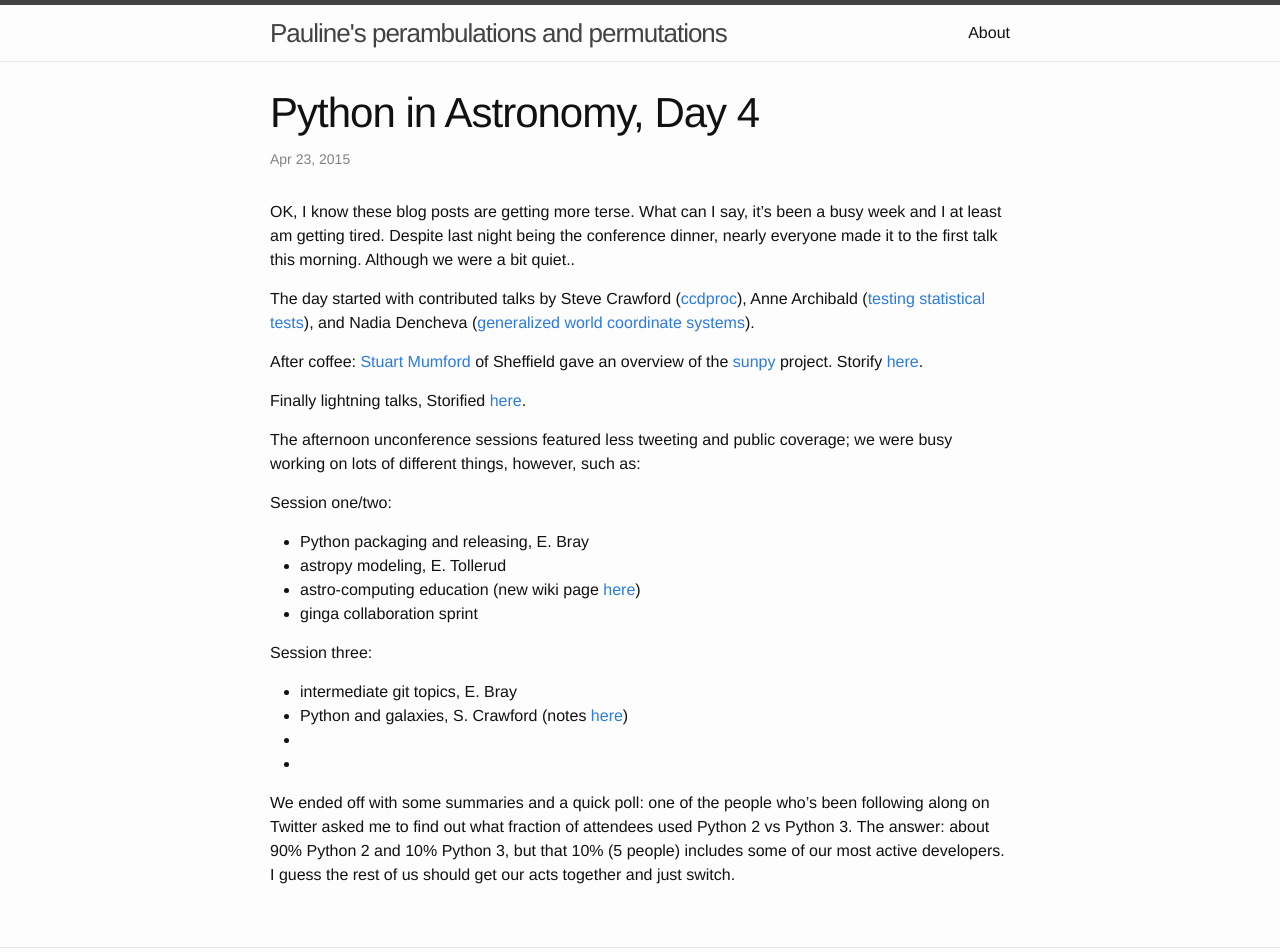
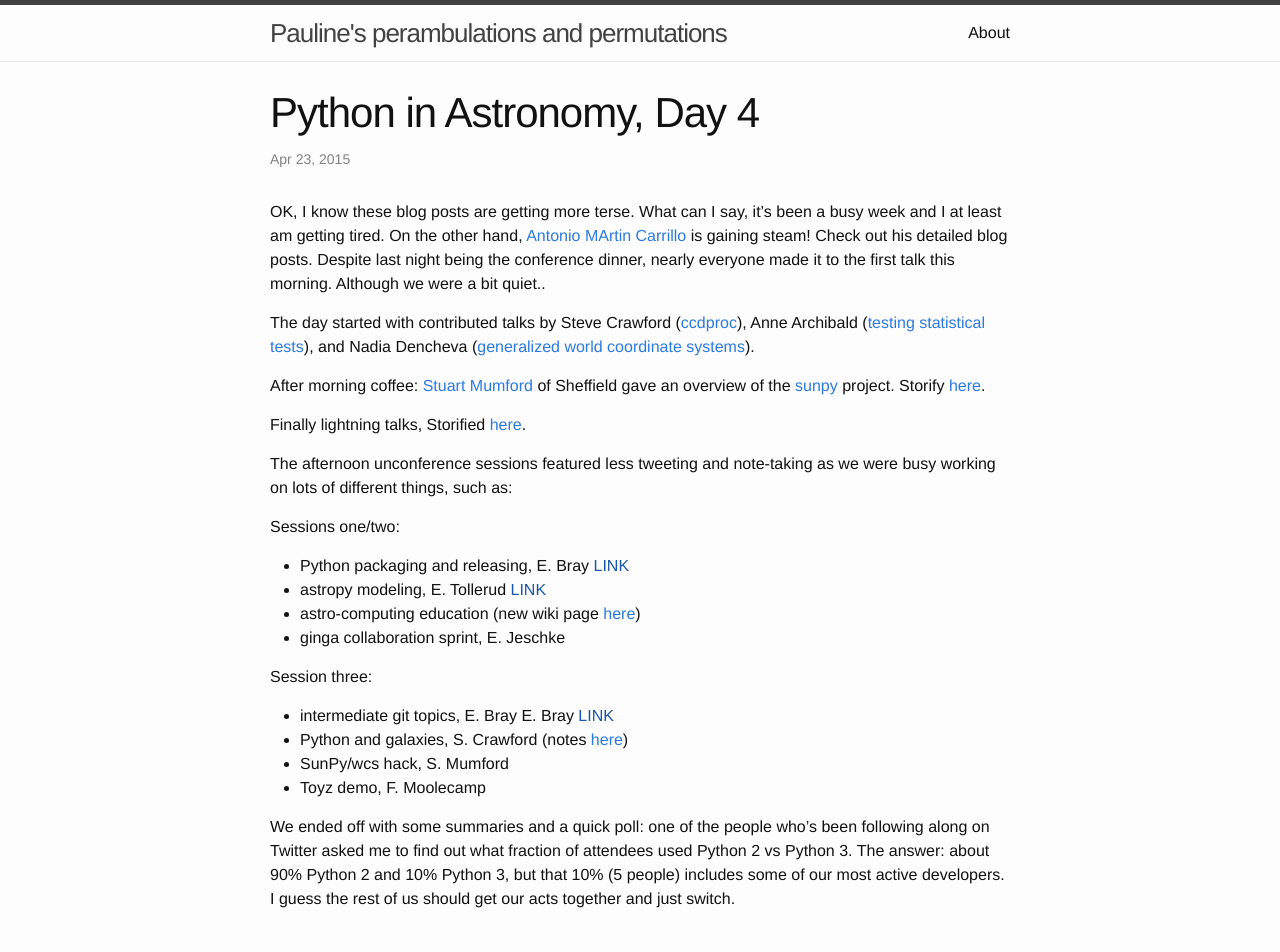
Before and after one commit to PBarmby/PBarmby.github.io, a Jekyll site: the page built from _posts/2015-04-23-Python-in-Astronomy-Day-4.markdown, in a window 1280 px wide. Shown: the top 952 px of the page. Built offline with Jekyll 4.4.1, drawn with Linux system fonts in a browser that asks for light colours.

Commit message:
mostly just wording changes

```diff
--- a/_posts/2015-04-20-Python-in-Astronomy-Day-1.markdown
+++ b/_posts/2015-04-20-Python-in-Astronomy-Day-1.markdown
@@ -37,7 +37,7 @@ In the afternoon we had 2 unconference sessions. First session featured:
 
 then coffee, then
 
-* GitHub tutorial, led by Matt Craig. No notes but Stuart recommends this [interactive git branching tutorial](http://t.co/GymEJ2dqPP)
+* GitHub tutorial, led by Matt Craig. No notes but Matt recommends this [interactive git branching tutorial](http://t.co/GymEJ2dqPP)
 * Monte Carlo sampling methods and packages (J. Zuntz, notes [here](https://docs.google.com/document/d/1C35PzVxsip3S4oMy9Ht1ppjlDfScUdz_nBi9_gjRViY/edit))
 * Python packages for working with spectra (W. Kerzendorf)
 
--- a/_posts/2015-04-23-Python-in-Astronomy-Day-4.markdown
+++ b/_posts/2015-04-23-Python-in-Astronomy-Day-4.markdown
@@ -5,30 +5,30 @@ date:   2015-04-23
 tags: astronomy Python conference
 ---
 OK, I know these blog posts are getting more terse. What can I say, it's been a busy week and I at least am getting tired.
+On the other hand, [Antonio MArtin Carrillo](LINK) is gaining steam! Check out his detailed blog posts.
 Despite last night being the conference dinner, nearly everyone made it to the first talk this morning. Although we were a bit quiet..
 
 The day started with contributed talks by Steve Crawford ([ccdproc](http://ccdproc.readthedocs.org/en/latest/)), Anne Archibald ([testing statistical tests](http://lighthouseinthesky.blogspot.nl/)), and Nadia Dencheva ([generalized world coordinate systems](http://gwcs.readthedocs.org/en/latest/)).
 
-After coffee: [Stuart Mumford](http://www.stuartmumford.co.uk/) of Sheffield gave an overview of the [sunpy](http://sunpy.org) project. Storify [here](https://storify.com/PBarmby/python-in-astronomy-day-4-keynote).
+After morning coffee: [Stuart Mumford](http://www.stuartmumford.co.uk/) of Sheffield gave an overview of the [sunpy](http://sunpy.org) project. Storify [here](https://storify.com/PBarmby/python-in-astronomy-day-4-keynote).
 
 Finally lightning talks, Storified [here](https://storify.com/PBarmby/python-in-astronomy-day-4-lightning-talks).
 
-The afternoon unconference sessions featured less tweeting and public coverage; we were busy working on lots of
-different things, however, such as:
+The afternoon unconference sessions featured less tweeting and note-taking as we were busy working on lots of
+different things, such as:
 
-Session one/two:
+Sessions one/two:
 
-* Python packaging and releasing, E. Bray
-* astropy modeling, E. Tollerud
-* astro-computing education (new wiki page [here](http://t.co/MPK3cc7Quj))
-* ginga collaboration sprint
-
+* Python packaging and releasing, E. Bray [LINK]()
+* astropy modeling, E. Tollerud [LINK]()
+* astro-computing education (new wiki page [here](http://www.astrobetter.com/wiki/astro-comp-ed))
+* ginga collaboration sprint, E. Jeschke
 
 Session three:
 
-* intermediate git topics, E. Bray
-* Python and galaxies, S. Crawford (notes [here](https://t.co/yrdlspoucg))
-*
-*
+* intermediate git topics, E. Bray E. Bray [LINK]()
+* Python and galaxies, S. Crawford (notes [here](https://docs.google.com/document/d/1lU6Qxd8AXYQaYTuejPyCfDJRPCTV6xB0X-C6nVBu_sY/edit))
+* SunPy/wcs hack, S. Mumford
+* Toyz demo, F. Moolecamp
 
 We ended off with some summaries and a quick poll: one of the people who's been following along on Twitter asked me to find out what fraction of attendees used Python 2 vs Python 3. The answer: about 90% Python 2 and 10% Python 3, but that 10% (5 people) includes some of our most active developers. I guess the rest of us should get our acts together and just switch.
```
